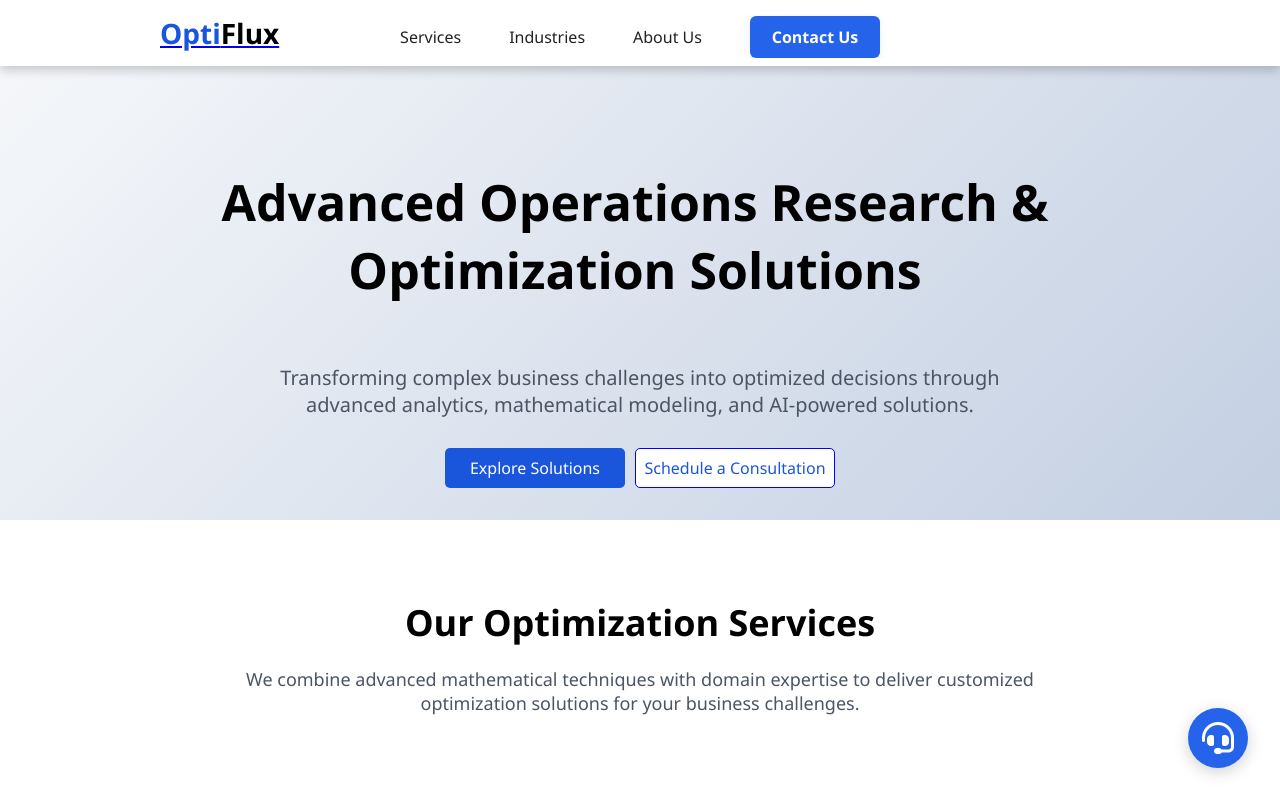
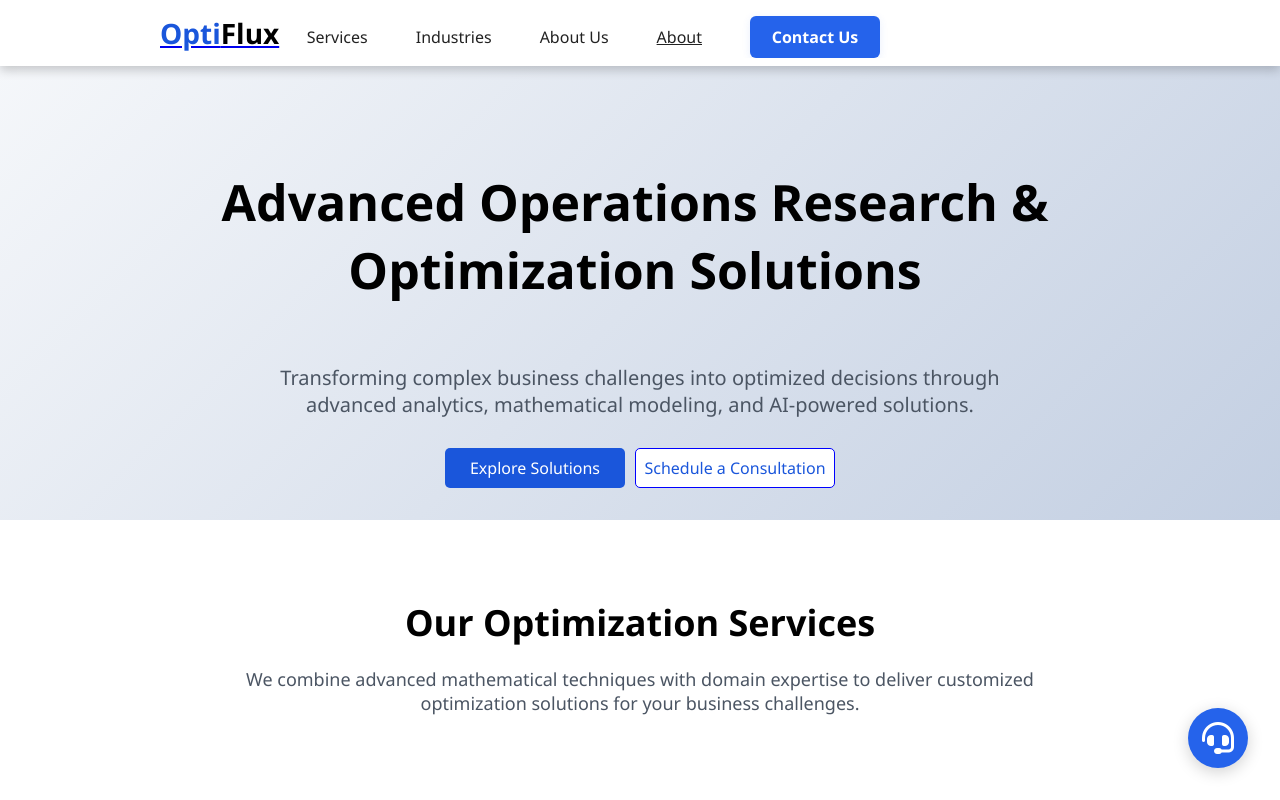
Before and after one commit to dakshitapokharna/OptiFlux-main, a React (Create React App) app: page / in a window 1280 px wide. Shown: the top 800 px of the page. Built offline with nearby package versions, Linux system fonts and the light colour scheme.

Commit message:
made changes

```diff
--- a/package.json
+++ b/package.json
@@ -15,8 +15,10 @@
     "@testing-library/user-event": "^13.5.0",
     "react": "^19.1.0",
     "react-dom": "^19.1.0",
+    "react-icons": "^5.5.0",
     "react-router-dom": "^7.6.2",
     "react-scripts": "5.0.1",
+    "sass": "^1.89.2",
     "web-vitals": "^2.1.4"
   },
   "scripts": {
--- a/public/index.html
+++ b/public/index.html
@@ -24,7 +24,7 @@
       work correctly both with client-side routing and a non-root public URL.
       Learn how to configure a non-root public URL by running `npm run build`.
     -->
-    <title>React App</title>
+    <title>OptiFlux</title>
   </head>
   <body>
     <noscript>You need to enable JavaScript to run this app.</noscript>
--- a/src/App.js
+++ b/src/App.js
@@ -10,7 +10,7 @@ import ContactForm from "./components/layout/ContactForm";
 import Worksched from "./pages/Worksched";
 import Netopti from "./pages/Netopti";
 import { Routes, Route } from "react-router-dom";
-
+import TeamSection from "./pages/TeamSection";
 function App() {
   const [showContact, setShowContact] = useState(false);
 
@@ -30,11 +30,27 @@ function App() {
       <main className="page-content">
         <Routes>
           <Route path="/" element={<Home onContactClick={openContact} />} />
+          <Route
+            path="/about"
+            element={<TeamSection onContactClick={openContact} />}
+          />
           <Route path="/sco" element={<SCO onContactClick={openContact} />} />
-          <Route path="/resallo" element={<Resallo onContactClick={openContact} />} />
-          <Route path="/prodplan" element={<Prodplan onContactClick={openContact} />} />
-          <Route path="/worksched" element={<Worksched onContactClick={openContact} />} />
-          <Route path="/netopti" element={<Netopti onContactClick={openContact} />} />
+          <Route
+            path="/resallo"
+            element={<Resallo onContactClick={openContact} />}
+          />
+          <Route
+            path="/prodplan"
+            element={<Prodplan onContactClick={openContact} />}
+          />
+          <Route
+            path="/worksched"
+            element={<Worksched onContactClick={openContact} />}
+          />
+          <Route
+            path="/netopti"
+            element={<Netopti onContactClick={openContact} />}
+          />
         </Routes>
       </main>
       <Footer onContactClick={openContact} />
--- a/src/components/layout/Navbar.js
+++ b/src/components/layout/Navbar.js
@@ -54,6 +54,9 @@ const Navbar = ({ onContactClick, onNavClick }) => {
           >
             About Us
           </button>
+          <button className="nav-link">
+            <a href="/about" className="nav-link">About</a>{" "}
+          </button>
           <button className="contact" onClick={onContactClick}>
             Contact Us
           </button>
--- a/src/index.js
+++ b/src/index.js
@@ -4,6 +4,7 @@ import "./styles/index.css";
 import "./styles/Navbar.css";
 import "./styles/SCO.css";
 import "./styles/Prodplan.css";
+import "./styles/TeamSection.scss";
 import "./styles/Resallo.css";
 import App from "./App";
 import "@fortawesome/fontawesome-free/css/all.min.css";
--- /dev/null
+++ b/src/pages/TeamSection.js
@@ -0,0 +1,64 @@
+// import React from "react";
+// import { FaXTwitter, FaLinkedinIn } from "react-icons/fa6";
+
+// const teamMembers = [
+//   {
+//     name: "Franklin Carlson",
+//     role: "UX Designer",
+//     image:
+//       "https://images.unsplash.com/photo-1506794778202-cad84cf45f1d?q=80&w=1887&auto=format&fit=crop&ixlib=rb-4.0.3&ixid=M3wxMjA3fDB8MHxwaG90by1wYWdlfHx8fGVufDB8fHx8fA%3D%3D",
+//   },
+//   {
+//     name: "Antonia Moore",
+//     role: "Product Designer",
+//     image:
+//       "https://images.unsplash.com/photo-1494790108377-be9c29b29330?q=80&w=1887&auto=format&fit=crop&ixlib=rb-4.0.3&ixid=M3wxMjA3fDB8MHxwaG90by1wYWdlfHx8fGVufDB8fHx8fA%3D%3D",
+//   },
+//   {
+//     name: "Travis Lynch",
+//     role: "Web Developer",
+//     image:
+//       "https://images.unsplash.com/photo-1507003211169-0a1dd7228f2d?q=80&w=1887&auto=format&fit=crop&ixlib=rb-4.0.3&ixid=M3wxMjA3fDB8MHxwaG90by1wYWdlfHx8fGVufDB8fHx8fA%3D%3D",
+//   },
+// ];
+
+// const TeamSection = () => {
+//   return (
+//     <section>
+//       <span>meet our</span>
+//       <h2>Team</h2>
+//       <p>
+//         Lorem ipsum, dolor sit amet consectetur adipisicing elit. Animi,
+//         praesentium veritatis voluptatibus ut consequuntur quas consequatur
+//         omnis id rem obcaecati.
+//       </p>
+//       <span className="bg-watermark">team</span>
+
+//       <div className="cards">
+//         {teamMembers.map((member, index) => (
+//           <div className="card" key={index}>
+//             <img src={member.image} alt={member.name} />
+//             <div className="card-content">
+//               <h3>{member.name.toLowerCase()}</h3>
+//               <p>{member.role}</p>
+//               <ul>
+//                 <li>
+//                   <a href="#">
+//                     <FaXTwitter />
+//                   </a>
+//                 </li>
+//                 <li>
+//                   <a href="#">
+//                     <FaLinkedinIn />
+//                   </a>
+//                 </li>
+//               </ul>
+//             </div>
+//           </div>
+//         ))}
+//       </div>
+//     </section>
+//   );
+// };
+
+// export default TeamSection;
--- /dev/null
+++ b/src/styles/TeamSection.scss
@@ -0,0 +1,192 @@
+// @import url("https://fonts.googleapis.com/css2?family=Poppins:wght@300;400;500;800&display=swap");
+
+// @mixin mQ($rem) {
+//   @media screen and (min-width: $rem) {
+//     @content;
+//   }
+// }
+
+// $position: -0.375rem;
+
+// * {
+//   margin: 0;
+//   padding: 0;
+//   box-sizing: border-box;
+// }
+
+// body {
+//   background: #171717;
+//   min-height: 100vh;
+// }
+
+// img {
+//   max-width: 100%;
+//   display: block;
+// }
+
+// ul {
+//   list-style-type: none;
+
+//   i {
+//     color: #fff;
+//     font-size: clamp(0.9rem, 0.825rem + 0.3vw, 1.2rem);
+
+//     &:hover {
+//       color: #f2709c;
+//     }
+//   }
+// }
+
+// .team-section {
+//   font-family: "Poppins", sans-serif;
+//   font-weight: 300;
+//   font-style: normal;
+//   padding-block: min(20vh, 6rem);
+//   text-align: center;
+//   width: calc(min(90rem, 90%));
+//   margin-inline: auto;
+
+//   span,
+//   p,
+//   h2,
+//   h3 {
+//     letter-spacing: 0.035rem;
+//   }
+
+//   p {
+//     line-height: 1.6;
+//     color: #a3a3a3;
+//     max-width: 50rem;
+//     margin: 0 auto;
+//     font-size: clamp(0.9rem, 0.825rem + 0.3vw, 1.2rem);
+//   }
+
+//   .bg-watermark {
+//     color: #1f1f1f;
+//     font-size: clamp(6rem, 1.3333rem + 14.9333vw, 20rem);
+//     font-weight: 800;
+//     position: absolute;
+//     z-index: -1;
+//     left: 50%;
+//     transform: translateX(-50%) translateY(-15%);
+//     user-select: none;
+//     letter-spacing: 0.5rem;
+//   }
+
+//   span {
+//     text-transform: uppercase;
+//     display: block;
+//     font-size: 1.2rem;
+//     color: #a3a3a3;
+//   }
+
+//   h2 {
+//     font-size: clamp(3.5rem, 3rem + 1.6vw, 5rem);
+//     margin-top: -0.625rem;
+//     color: #fff;
+//   }
+
+//   .cards {
+//     margin-top: 7rem;
+//     display: grid;
+//     grid-template-columns: repeat(auto-fit, minmax(min(12rem, 100%), 1fr));
+//     gap: 2rem;
+
+//     @include mQ(51rem) {
+//       gap: 0;
+//       padding-bottom: 2.5rem;
+//     }
+
+//     .card {
+//       position: relative;
+//       cursor: pointer;
+
+//       h3,
+//       p {
+//         text-transform: capitalize;
+//       }
+
+//       h3 {
+//         font-size: clamp(1rem, 0.9167rem + 0.2667vw, 1.25rem);
+//         font-weight: 400;
+//         color: #f6f6f6;
+//       }
+
+//       p {
+//         font-size: clamp(0.85rem, 0.75rem + 0.32vw, 1.15rem);
+//         letter-spacing: 0.12rem;
+//         font-weight: 300;
+//         max-width: 100%;
+//       }
+
+//       &::before {
+//         position: absolute;
+//         content: "";
+//         width: 5rem;
+//         height: 6.25rem;
+//         z-index: 0;
+//         transition: 0.3s ease-in-out;
+//         background: linear-gradient(to left, #ff9472, #f2709c);
+//         top: $position;
+//         left: $position;
+//       }
+
+//       &::after {
+//         position: absolute;
+//         inset: 0;
+//         content: "";
+//         width: 100%;
+//         height: 100%;
+//         background: linear-gradient(
+//           to bottom,
+//           hsl(210deg 2.99% 26.27% / 20%),
+//           hsl(0deg 0% 3.14% / 90%)
+//         );
+//       }
+
+//       img {
+//         filter: grayscale(100%);
+//         transition: 0.5s ease;
+//       }
+
+//       &-content {
+//         position: absolute;
+//         bottom: 0;
+//         z-index: 99;
+//         left: 0;
+//         color: #fff;
+//         width: 100%;
+//         padding: 1.875rem 1.25rem;
+//         text-align: center;
+
+//         ul {
+//           display: flex;
+//           align-items: center;
+//           justify-content: center;
+//           gap: 0.625rem;
+//           margin-top: 1.25rem;
+//         }
+//       }
+
+//       &:hover img {
+//         filter: grayscale(0%);
+//       }
+
+//       &:hover::before {
+//         transform: scale(1.03);
+//       }
+//     }
+
+//     .card:nth-child(2) {
+//       @include mQ(31.25rem) {
+//         transform: translateY(15%);
+//       }
+
+//       &::before {
+//         bottom: $position;
+//         left: $position;
+//         top: auto;
+//       }
+//     }
+//   }
+// }
```
Also changed, not shown: public/logo.png (added), 1 other file (tests, documents, lock files or other folders).
